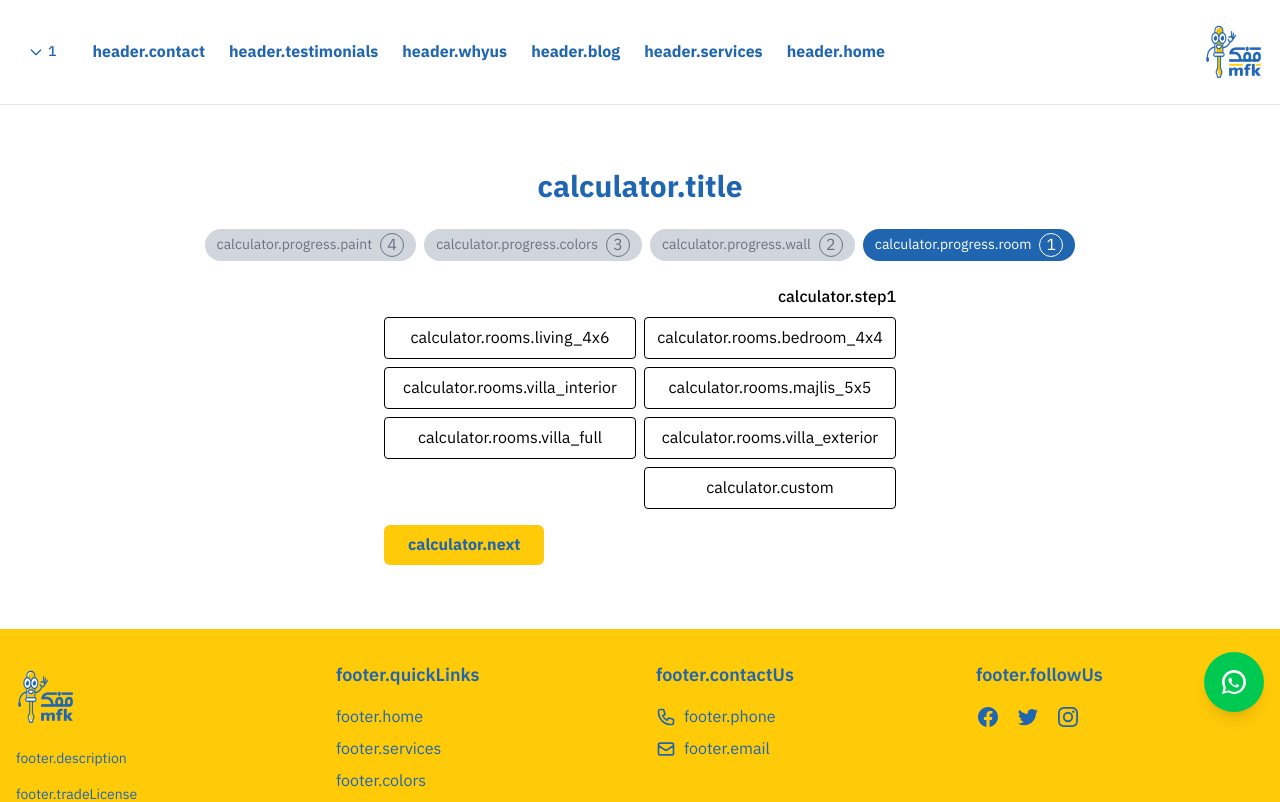
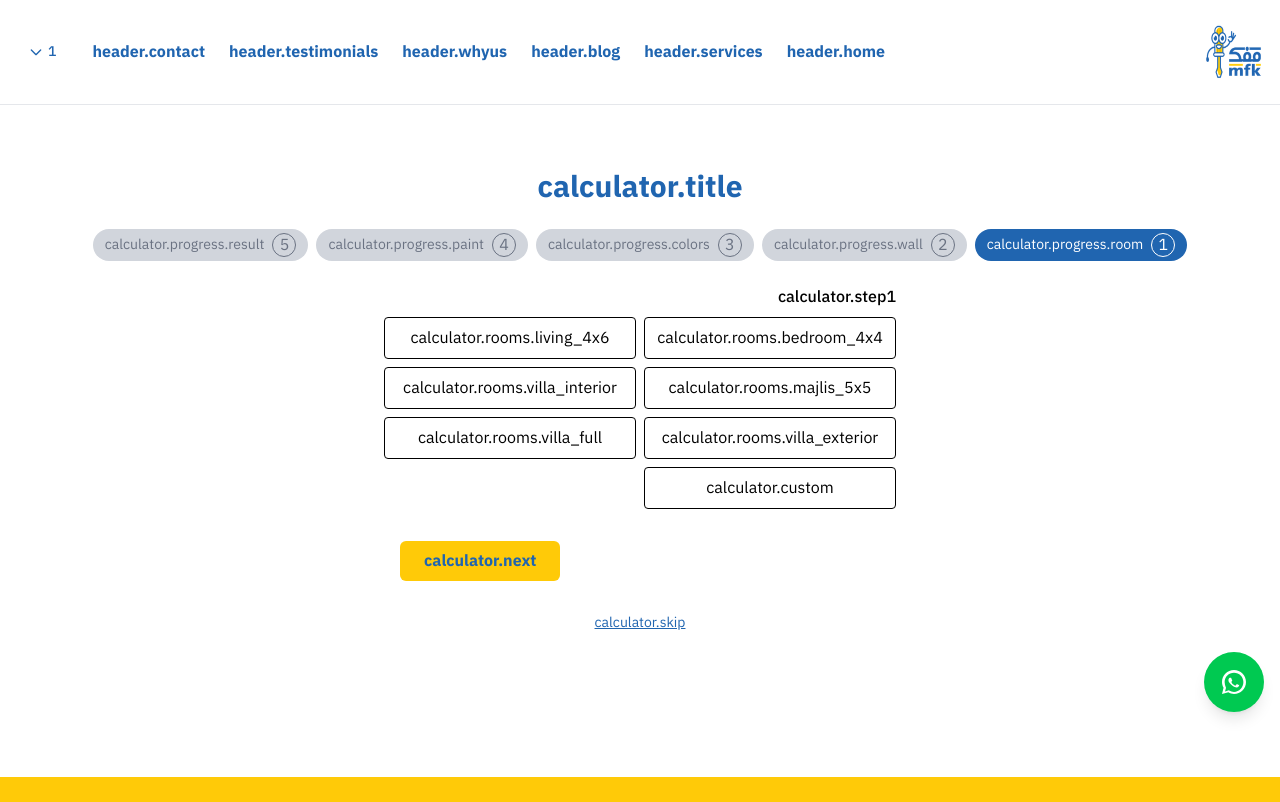
Before and after one commit to abdoroot/mfk-website-react, a React (Vite) app: page /1/painting-calculator in a window 1280 px wide. Shown: the top 802 px of the page. Built offline with nearby package versions, Linux system fonts and the light colour scheme.

Commit message:
Improve painting calculator UX

```diff
--- a/src/locales/ar.json
+++ b/src/locales/ar.json
@@ -220,11 +220,14 @@
     "calculate": "عرض التقدير",
     "estimated": "السعر التقريبي:",
     "send_whatsapp": "🎯 احصل على السعر الدقيق الآن – راسلنا واتساب",
+    "skip": "ما تعرف كل التفاصيل؟ 📸 أرسل صورة الآن على واتساب وخذ السعر فورًا.",
+    "note_more_colors": "❗تنبيه: اختيار أكثر من 3 ألوان قد يزيد من تكلفة التنفيذ والوقت.",
     "progress": {
       "room": "نوع الغرفة",
       "wall": "حالة الجدران",
       "colors": "عدد الألوان",
-      "paint": "نوع الدهان"
+      "paint": "نوع الدهان",
+      "result": "النتيجة"
     },
     "summary": {
       "room": "نوع الغرفة",
--- a/src/locales/en.json
+++ b/src/locales/en.json
@@ -220,11 +220,14 @@
     "calculate": "Show Estimate",
     "estimated": "Estimated price:",
     "send_whatsapp": "🎯 Get the exact price now – Message us on WhatsApp",
+    "skip": "Not sure about the details? 📸 Send a photo on WhatsApp now and get the price instantly.",
+    "note_more_colors": "❗Note: Choosing more than 3 colors may increase the cost and time.",
     "progress": {
       "room": "Room type",
       "wall": "Wall condition",
       "colors": "Number of colors",
-      "paint": "Paint quality"
+      "paint": "Paint quality",
+      "result": "Result"
     },
     "summary": {
       "room": "Room or area",
--- a/src/pages/PaintingCalculator.jsx
+++ b/src/pages/PaintingCalculator.jsx
@@ -20,7 +20,8 @@ const PaintingCalculator = () => {
     { number: 1, label: t('calculator.progress.room') },
     { number: 2, label: t('calculator.progress.wall') },
     { number: 3, label: t('calculator.progress.colors') },
-    { number: 4, label: t('calculator.progress.paint') }
+    { number: 4, label: t('calculator.progress.paint') },
+    { number: 5, label: t('calculator.progress.result') }
   ];
 
   const roomLabel =
@@ -70,7 +71,7 @@ const PaintingCalculator = () => {
             </div>
           ))}
         </div>
-        <div className="space-y-6 max-w-lg mx-auto">
+        <div className="space-y-6 max-w-lg mx-auto pb-20">
           {step === 1 && (
             <div>
               <label className="block mb-2 font-medium">{t('calculator.step1')}</label>
@@ -97,9 +98,14 @@ const PaintingCalculator = () => {
                   <input type="number" value={width} onChange={e=>setWidth(e.target.value)} placeholder={t('calculator.width')} className="w-1/2 border rounded p-2" />
                 </div>
               )}
-              <div className="flex justify-end mt-4">
+              <div className="flex justify-end mt-4 md:static fixed bottom-0 left-0 right-0 p-4 bg-white border-t md:border-0">
                 <button onClick={()=>setStep(2)} className="bg-mfk-yellow text-mfk-blue font-bold px-6 py-2 rounded-md">{t('calculator.next')}</button>
               </div>
+              <p className="text-center text-sm mt-16 md:mt-4">
+                <a href="https://wa.me/971508191635" target="_blank" rel="noopener noreferrer" className="underline text-mfk-blue">
+                  {t('calculator.skip')}
+                </a>
+              </p>
             </div>
           )}
 
@@ -117,10 +123,15 @@ const PaintingCalculator = () => {
                   </button>
                 ))}
               </div>
-              <div className="flex justify-between mt-4">
+              <div className="flex justify-between mt-4 md:static fixed bottom-0 left-0 right-0 p-4 bg-white border-t md:border-0">
                 <button onClick={()=>setStep(1)} className="border px-4 py-2 rounded">{t('calculator.back')}</button>
                 <button onClick={()=>setStep(3)} className="bg-mfk-yellow text-mfk-blue font-bold px-6 py-2 rounded-md">{t('calculator.next')}</button>
               </div>
+              <p className="text-center text-sm mt-16 md:mt-4">
+                <a href="https://wa.me/971508191635" target="_blank" rel="noopener noreferrer" className="underline text-mfk-blue">
+                  {t('calculator.skip')}
+                </a>
+              </p>
             </div>
           )}
 
@@ -138,10 +149,18 @@ const PaintingCalculator = () => {
                   </button>
                 ))}
               </div>
-              <div className="flex justify-between mt-4">
+              {colors === '3+' && (
+                <p className="text-red-600 text-sm mt-2">{t('calculator.note_more_colors')}</p>
+              )}
+              <div className="flex justify-between mt-4 md:static fixed bottom-0 left-0 right-0 p-4 bg-white border-t md:border-0">
                 <button onClick={()=>setStep(2)} className="border px-4 py-2 rounded">{t('calculator.back')}</button>
                 <button onClick={()=>setStep(4)} className="bg-mfk-yellow text-mfk-blue font-bold px-6 py-2 rounded-md">{t('calculator.next')}</button>
               </div>
+              <p className="text-center text-sm mt-16 md:mt-4">
+                <a href="https://wa.me/971508191635" target="_blank" rel="noopener noreferrer" className="underline text-mfk-blue">
+                  {t('calculator.skip')}
+                </a>
+              </p>
             </div>
           )}
 
@@ -159,11 +178,20 @@ const PaintingCalculator = () => {
                   </button>
                 ))}
               </div>
-              <div className="flex justify-between mt-4">
+              <div className="flex justify-between mt-4 md:static fixed bottom-0 left-0 right-0 p-4 bg-white border-t md:border-0">
                 <button onClick={()=>setStep(3)} className="border px-4 py-2 rounded">{t('calculator.back')}</button>
-                <button onClick={calculate} className="bg-mfk-yellow text-mfk-blue font-bold px-6 py-2 rounded-md">{t('calculator.calculate')}</button>
+                <button onClick={()=>{calculate(); setStep(5);}} className="bg-mfk-yellow text-mfk-blue font-bold px-6 py-2 rounded-md">{t('calculator.calculate')}</button>
               </div>
-              {result !== null && (
+              <p className="text-center text-sm mt-16 md:mt-4">
+                <a href="https://wa.me/971508191635" target="_blank" rel="noopener noreferrer" className="underline text-mfk-blue">
+                  {t('calculator.skip')}
+                </a>
+              </p>
+            </div>
+          )}
+
+          {step === 5 && result !== null && (
+            <div>
               <div className="text-center mt-6 space-y-4">
                 <p className="text-xl font-semibold">{t('calculator.estimated')} {result.toFixed(2)} AED</p>
                 <div className="text-sm space-y-1">
@@ -176,7 +204,14 @@ const PaintingCalculator = () => {
                   {t('calculator.send_whatsapp')}
                 </a>
               </div>
-              )}
+              <div className="flex justify-between mt-4 md:static fixed bottom-0 left-0 right-0 p-4 bg-white border-t md:border-0">
+                <button onClick={()=>setStep(4)} className="border px-4 py-2 rounded">{t('calculator.back')}</button>
+              </div>
+              <p className="text-center text-sm mt-16 md:mt-4">
+                <a href="https://wa.me/971508191635" target="_blank" rel="noopener noreferrer" className="underline text-mfk-blue">
+                  {t('calculator.skip')}
+                </a>
+              </p>
             </div>
           )}
         </div>
```
Lines whose indentation alone changed are shown as unchanged.
